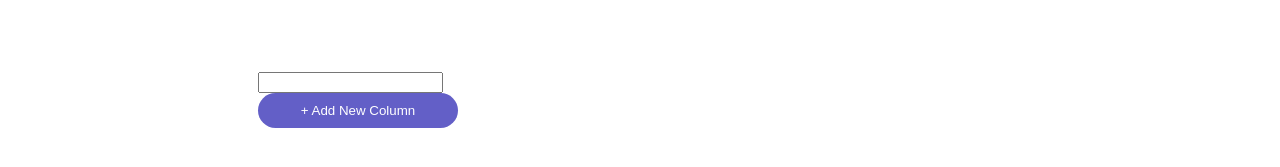
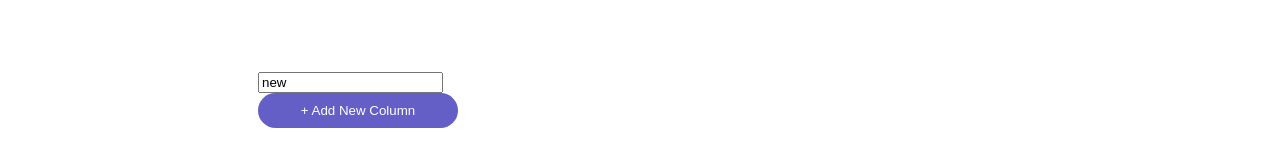
Before and after one commit to asephkhan/kanban-task-management-web-app, a React app in the folder Frontend/: page / in a window 1280 px wide. Both pictures are taken after a click on the button "Platform Launch". Shown: the part 621-788 px from the top of the page. Built offline with nearby package versions, Linux system fonts and the light colour scheme; data requests are answered from the project's data file; the HTML template or start-up script is replaced by a standard one.

Commit message:
able to update dat in jason server through put request

```diff
--- a/Frontend/data.json
+++ b/Frontend/data.json
@@ -431,7 +431,13 @@
     },
     {
       "name": "a new board",
-      "id": "KPWVRdvg824"
+      "id": "KPWVRdvg824",
+      "columns": [
+        {
+          "name": "new",
+          "tasks": []
+        }
+      ]
     }
   ],
   "$schema": "./node_modules/json-server/schema.json"
--- a/Frontend/src/App.jsx
+++ b/Frontend/src/App.jsx
@@ -8,7 +8,9 @@ function App() {
   const [boards, setBoards] = useState([]);
   const [newBoard, setNewBoard] = useState("a new board");
   const [selectedBoard, setSelectedboard] = useState(null);
-  const [newColumn, setNewColumn] = useState("a new column");
+  const [newColumn, setNewColumn] = useState("new");
+
+  console.log(newColumn);
 
   const addBoard = (e) => {
     e.preventDefault();
@@ -22,28 +24,21 @@ function App() {
   };
 
   const addColumn = (e, boardId) => {
-    //    e.preventDefault()
-    const currentBoard = boards.find((board) => board.id === boardId);
+    e.preventDefault();
 
-    const columnObj = {
-      name: newColumn,
+    const existingBoard = boards.find((board) => board.id === boardId);
+
+    const updatedBoard = {
+      name: existingBoard.name,
+      id: existingBoard.id,
+      columns: [{ name: newColumn, tasks: [] }],
     };
 
-    const updatedColumns = [...currentBoard.columns, columnObj];
-
-    axios
-      .patch(`http://localhost:3001/boards/${boardId}`, {
-        columns: updatedColumns,
-      })
-      .then(response);
+    axios.put(`http://localhost:3001/boards/${existingBoard.id}`, updatedBoard);
   };
 
   const handleBoardChange = (e) => {
     setNewBoard(e.target.value);
-  };
-
-  const handleColumnChange = (e) => {
-    setNewColumn(e.target.value);
   };
 
   useEffect(() => {
@@ -75,7 +70,9 @@ function App() {
       <div className="container">
         <div className="sidebar">
           <div className="sidebar__boards_list">
-            <p className="sidebar__list_info">ALL BOARDS ({boards.length})</p>
+            <p key={boards.id} className="sidebar__list_info">
+              ALL BOARDS ({boards.length})
+            </p>
             {boards.map((board) => (
               <button
                 className="sidebar__board_list_item"
@@ -103,8 +100,14 @@ function App() {
           ))}
 
           <div className="board__element">
-            <form action="submit">
-              <input onChange={handleColumnChange}></input>
+            <form
+              onSubmit={(e) => addColumn(e, selectedBoard.id)}
+              action="submit"
+            >
+              <input
+                value={newColumn}
+                onChange={(e) => setNewColumn(e.target.value)}
+              ></input>
               <Button text="+ Add New Column"></Button>
             </form>
           </div>
```
